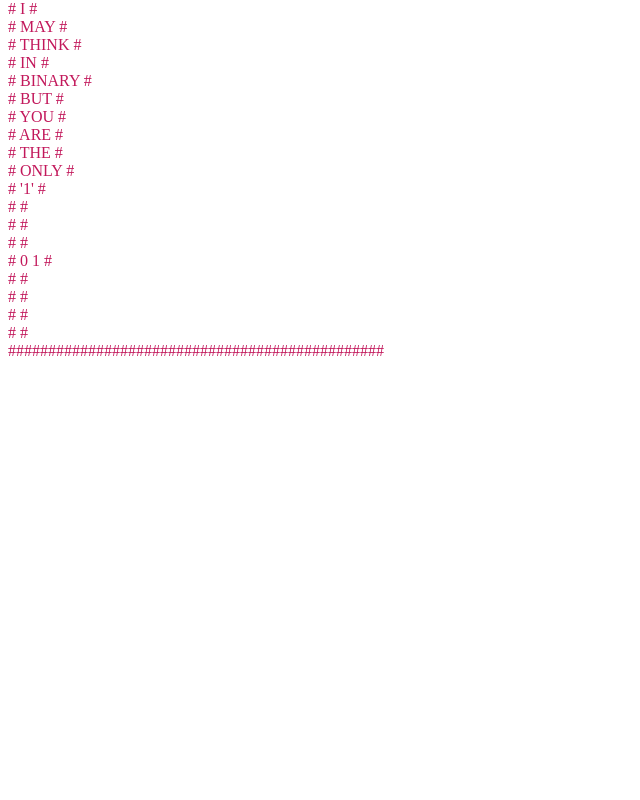
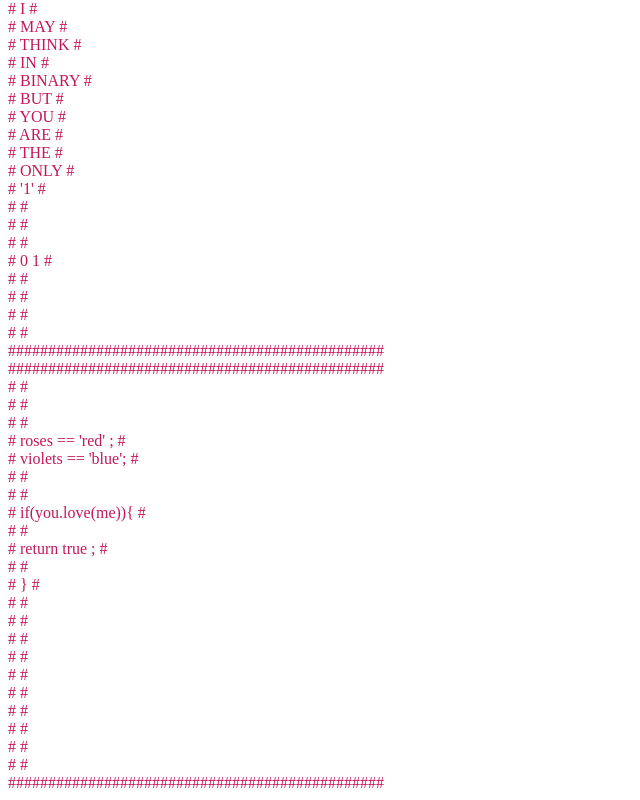
Before and after one commit to ApoorvaJu08/web-animations, a plain HTML site: page Valentine_day_card/index.html in a window 1280 px wide. Shown: the part 1418-2218 px from the top of the page, without its empty margins (0-640 px from the left). Before the commit the page ends 1786 px from the top, so only its background shows below. Drawn offline with Linux system fonts and the light colour scheme.

Commit message:
added fifth part of the card

```diff
--- a/Valentine_day_card/index.html
+++ b/Valentine_day_card/index.html
@@ -121,6 +121,33 @@
                     #                                             #<br>
                     ###############################################
                 </div>
+                <!--Card-->
+                <div class="card" onclick="throwMe(this)" style="color: #c2185b;">
+                    ###############################################<br>
+                    #                                             #<br>
+                    #                                             #<br>
+                    #                                             #<br>
+                    #             roses    ==    'red' ;          #<br>
+                    #             violets  ==    'blue';          #<br>
+                    #                                             #<br>
+                    #                                             #<br>
+                    #               if(you.love(me)){             #<br>
+                    #                                             #<br>
+                    #                 return true ;               #<br>
+                    #                                             #<br>
+                    #               }                             #<br>
+                    #                                             #<br>
+                    #                                             #<br>
+                    #                                             #<br>
+                    #                                             #<br>
+                    #                                             #<br>
+                    #                                             #<br>
+                    #                                             #<br>
+                    #                                             #<br>
+                    #                                             #<br>
+                    #                                             #<br>
+                    ###############################################
+                </div>
             </div>
         </div>
     </body>
```
